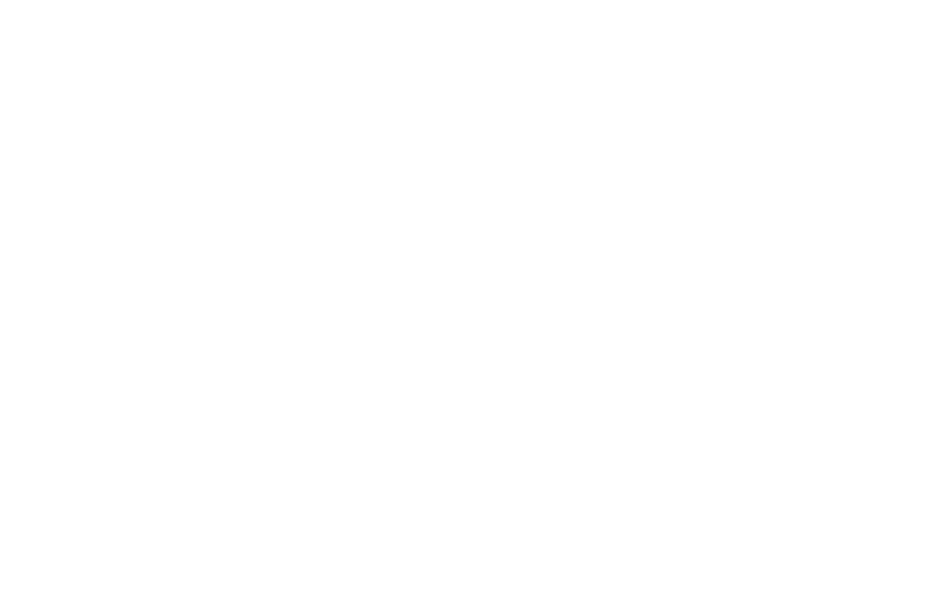
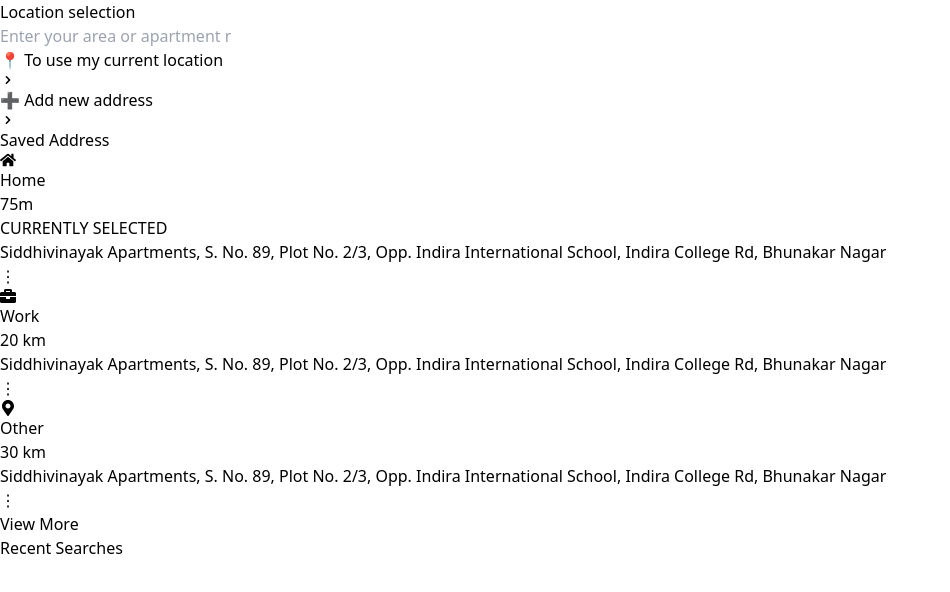
Before and after one commit to soniparth04/Offerwhisky, a React (Vite) app in the folder frontend/: page /location in a window 1280 px wide. Before the commit this address had no page. Shown: the top 592 px of the page, without its empty margins (0-950 px from the left). Built offline with nearby package versions, Linux system fonts and the light colour scheme; what chartjs-plugin-datalabels would draw is missing.

Commit message:
add location selection

```diff
--- a/frontend/src/App.jsx
+++ b/frontend/src/App.jsx
@@ -27,7 +27,7 @@
 import OfferDetail from "./components/user/OfferD";
 import Notification from "./components/user/Notification";
 import ShopDetails from "./components/user/Shop";
-
+import LocationSelection from "./components/user/Home/LocationSelection";
 
 function App() {
   return (
@@ -46,6 +46,7 @@
         <Route path="/offer/:id" element={<OfferDetail />} />
         <Route path="/notification" element={<Notification />} />
         <Route path="/shop/:id" element={<ShopDetails />} />
+        <Route path="/location" element={<LocationSelection />} />
 
         <Route path="/shop-owner-dashboard" element={<OwnerDashboard />} />
         <Route path="/shop-owner/view-users" element={ <ViewUser/>}/>
--- a/frontend/src/components/user/Home/Header.jsx
+++ b/frontend/src/components/user/Home/Header.jsx
@@ -2,7 +2,7 @@
 import Markerpin from "../../../assets/Home/marker.png";
 import ChevronDown from "../../../assets/Home/chevrondown.png";
 import Heart from "../../../assets/Home/heart.png"
-
+import { useNavigate } from "react-router-dom";
 
 const Header = () => {
 
@@ -10,6 +10,7 @@
   const [city, setCity] = useState('');
   const [loading, setLoading] = useState(true);
   const [error, setError] = useState('');
+  const navigate = useNavigate();
 
   const apiKey = import.meta.env.VITE_OPENCAGE_API_KEY;
 
@@ -77,7 +78,7 @@
       (error) => {
         console.error('Geolocation error:', error);
         let errorMessage = 'Location access denied';
-            switch(error.code) {
+        switch (error.code) {
           case error.PERMISSION_DENIED:
             errorMessage = "Location permission denied";
             break;
@@ -108,7 +109,12 @@
               <span className="font-bold flex items-center">
                 <img src={Markerpin} alt="Marker Icon" className="w-6 h-6 mr-2" />
                 Current Location
-                                <img src={ChevronDown} alt="chevron down" className="w-4 h-4 ml-1" />
+                <img
+                  src={ChevronDown}
+                  alt="chevron down"
+                  className="w-4 h-4 ml-1 cursor-pointer"
+                  onClick={() => navigate("/location")}
+                />
               </span>
             </p>
             <p className="text-xs  text-gray-500 ml-2 ">
--- /dev/null
+++ b/frontend/src/components/user/Home/LocationSelection.jsx
@@ -0,0 +1,92 @@
+import React from "react";
+import { useNavigate } from "react-router-dom";
+import { FaHome, FaBriefcase, FaMapMarkerAlt } from "react-icons/fa";
+import { HiChevronRight } from "react-icons/hi";
+
+const LocationSelection = () => {
+  const navigate = useNavigate();
+
+  const savedAddresses = [
+    {
+      label: "Home",
+      distance: "75m",
+      status: "CURRENTLY SELECTED",
+      address:
+        "Siddhivinayak Apartments, S. No. 89, Plot No. 2/3, Opp. Indira International School, Indira College Rd, Bhunakar Nagar",
+    },
+    {
+      label: "Work",
+      distance: "20 km",
+      address:
+        "Siddhivinayak Apartments, S. No. 89, Plot No. 2/3, Opp. Indira International School, Indira College Rd, Bhunakar Nagar",
+    },
+    {
+      label: "Other",
+      distance: "30 km",
+      address:
+        "Siddhivinayak Apartments, S. No. 89, Plot No. 2/3, Opp. Indira International School, Indira College Rd, Bhunakar Nagar",
+    },
+  ];
+
+  const iconMap = {
+    Home: <FaHome className="text-gray-700" />,
+    Work: <FaBriefcase className="text-gray-700" />,
+    Other: <FaMapMarkerAlt className="text-gray-700" />,
+  };
+
+  return (
+    <div className="h-screen bg-white p-4">
+      <h2 className="text-lg font-medium mb-4">Location selection</h2>
+
+      <div className="mb-4">
+        <input
+          type="text"
+          placeholder="Enter your area or apartment name"
+          className="w-full p-2 border border-gray-300 rounded-md"
+        />
+      </div>
+
+      <div className="mb-2 flex items-center justify-between p-3 border rounded-md cursor-pointer">
+        <span>📍 To use my current location</span>
+        <HiChevronRight />
+      </div>
+
+      <div className="mb-4 flex items-center justify-between p-3 border rounded-md cursor-pointer">
+        <span>➕ Add new address</span>
+        <HiChevronRight />
+      </div>
+
+      <div className="text-sm text-gray-700 font-medium mb-2">Saved Address</div>
+
+      {savedAddresses.map((item, index) => (
+        <div
+          key={index}
+          className="border-b py-3 flex justify-between items-start"
+        >
+          <div className="flex items-start gap-2">
+            <div className="mt-1">{iconMap[item.label]}</div>
+            <div>
+              <div className="flex items-center gap-2">
+                <p className="font-semibold">{item.label}</p>
+                <p className="text-xs text-gray-500">{item.distance}</p>
+                {item.status && (
+                  <span className="text-green-600 text-xs border border-green-600 px-1 rounded">
+                    {item.status}
+                  </span>
+                )}
+              </div>
+              <p className="text-xs text-gray-500">{item.address}</p>
+            </div>
+          </div>
+          <div className="text-gray-400 text-lg">⋮</div>
+        </div>
+      ))}
+
+      <p className="mt-4 text-sm text-blue-500 cursor-pointer">View More</p>
+
+      <div className="mt-6 text-sm text-gray-500">Recent Searches</div>
+    </div>
+  );
+};
+
+export default LocationSelection;
```
Lines whose indentation alone changed are shown as unchanged.
